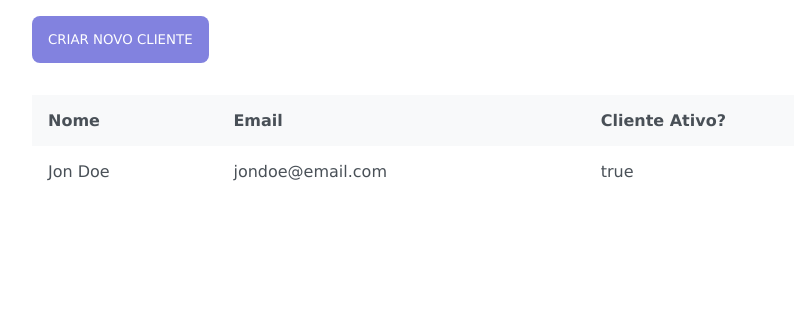
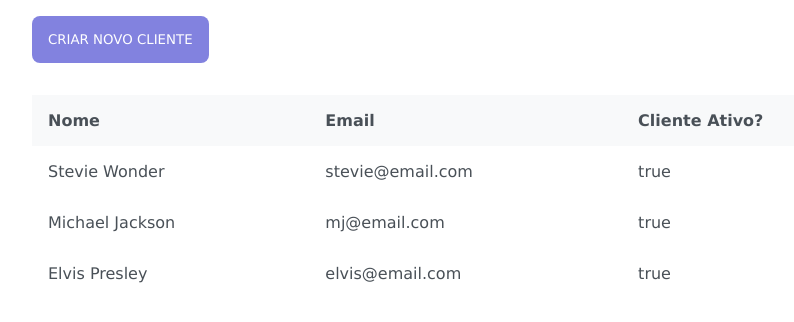
Before and after one commit to johnfaria/vue3-test, a Vue app: page / in a window 1280 px wide. Shown: the top 322 px of the page, without its empty margins (176-970 px from the left). Built offline with nearby package versions, Linux system fonts and the light colour scheme.

Commit message:
feat: add crud methods on customer store

```diff
--- a/src/stores/customers.ts
+++ b/src/stores/customers.ts
@@ -2,17 +2,10 @@ import { Ref, ref } from 'vue';
 import { defineStore } from 'pinia';
 import { Customer, CustomerSchema } from '../schemas/customers';
 import { v4 as uuidv4 } from 'uuid';
+import product from './data.json';
 
 export const useCounterStore = defineStore('counter', () => {
-  const customers: Ref<Customer[]> = ref([
-    {
-      id: '9b1deb4d-3b7d-4bad-9bdd-2b0d7b3dcb6d',
-      name: 'Jon Doe',
-      email: 'jondoe@email.com',
-      active: true,
-      products: [],
-    },
-  ]);
+  const customers: Ref<Customer[]> = ref(product);
 
   const validateCustomer = (customer: Customer) => {
     const result = CustomerSchema.safeParse(customer);
@@ -23,5 +16,30 @@ export const useCounterStore = defineStore('counter', () => {
     customers.value.push({ id: uuidv4(), ...customer });
   };
 
-  return { customers, createCustomer, validateCustomer };
+  const getCustomerById = (id: string) => {
+    return customers.value.find((el) => el.id === id);
+  };
+
+  const updateCustomerById = (customer: Customer) => {
+    let result = customers.value.find((el) => el.id === customer.id);
+    if (result) {
+      result = customer;
+    }
+  };
+
+  const deleteCustomerById = (customer: Customer) => {
+    const objIndex = customers.value.findIndex((obj) => obj.id === customer.id);
+    if (objIndex > -1) {
+      customers.value.splice(objIndex, 1);
+    }
+  };
+
+  return {
+    customers,
+    createCustomer,
+    validateCustomer,
+    getCustomerById,
+    updateCustomerById,
+    deleteCustomerById,
+  };
 });
```
